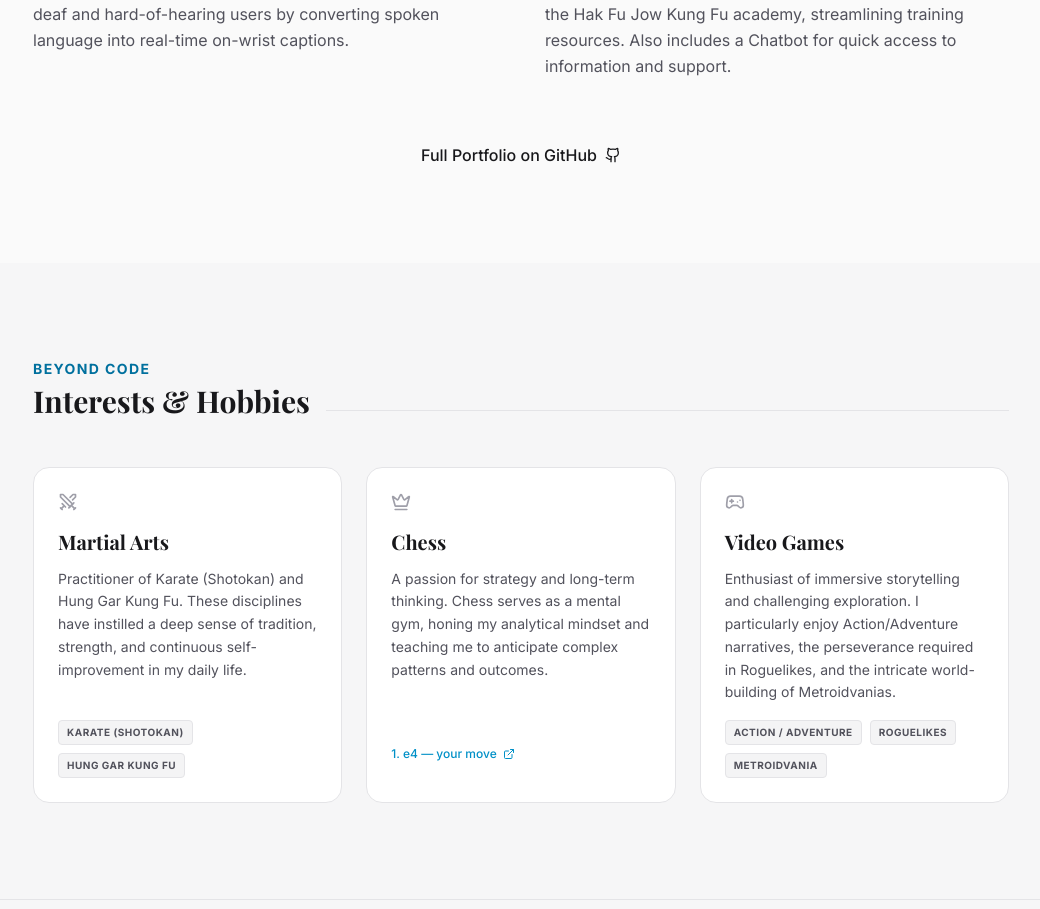
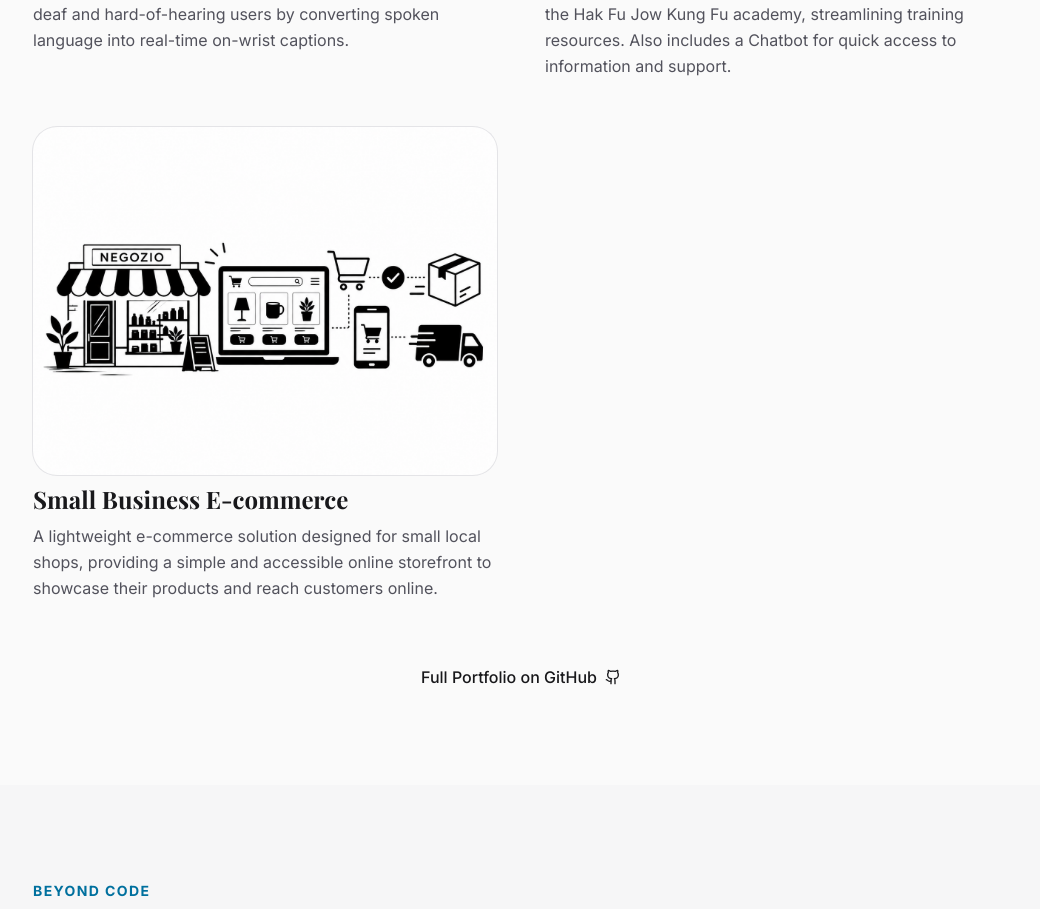
Before and after one commit to Shadypio/Shadypio.github.io, a React (Vite) app: page / in a window 1280 px wide. Shown: the part 2345-3254 px from the top of the page, without its empty margins (119-1159 px from the left). Built offline with nearby package versions, Linux system fonts and the light colour scheme; a web font is replaced by a local one.

Commit message:
feat: added shop project (#4)
* Add files via upload

* Update projects.ts

```diff
--- a/src/data/projects.ts
+++ b/src/data/projects.ts
@@ -25,4 +25,11 @@ export const projects: Project[] = [
     link: "https://github.com/Shadypio/HakFuJow",
     image: "/images/hakfujow.png",
   },
+  {
+    title: "Small Business E-commerce",
+    description:
+        "A lightweight e-commerce solution designed for small local shops, providing a simple and accessible online storefront to showcase their products and reach customers online.",
+    link: "https://github.com/Shadypio/shop",
+    image: "/images/shop.png",
+},
 ];
```
Also changed, not shown: public/images/shop.png (added).
